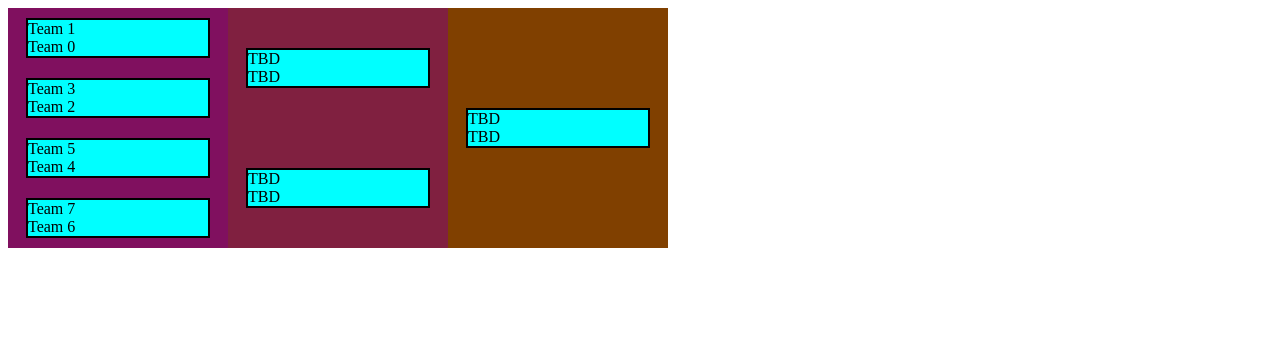
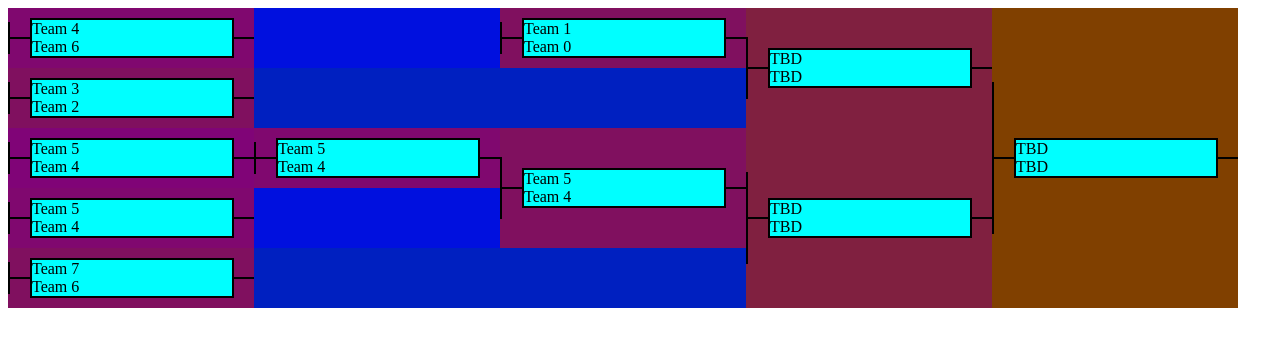
Before and after one commit to rosengrenen/react-bracket, a React (Create React App) app: page / in a window 1280 px wide. Shown: the top 346 px of the page. Built offline with nearby package versions, Linux system fonts and the light colour scheme.

Commit message:
added some more matches and lines

```diff
--- a/src/components/app.tsx
+++ b/src/components/app.tsx
@@ -11,8 +11,15 @@ interface Match {
 
 const matches: Match[] = [
 	{
+		id: '-1',
+		leftParentId: null,
+		rightParentId: null,
+		leftTeamId: '6',
+		rightTeamId: '4',
+	},
+	{
 		id: '0',
-		leftParentId: null,
+		leftParentId: '-1',
 		rightParentId: null,
 		leftTeamId: '0',
 		rightTeamId: '1',
@@ -26,8 +33,8 @@ const matches: Match[] = [
 	},
 	{
 		id: '2',
-		leftParentId: null,
-		rightParentId: null,
+		leftParentId: '10',
+		rightParentId: '100',
 		leftTeamId: '4',
 		rightTeamId: '5',
 	},
@@ -58,6 +65,27 @@ const matches: Match[] = [
 		rightParentId: '4',
 		leftTeamId: null,
 		rightTeamId: null,
+	},
+	{
+		id: '10',
+		leftParentId: null,
+		rightParentId: null,
+		leftTeamId: '4',
+		rightTeamId: '5',
+	},
+	{
+		id: '100',
+		leftParentId: null,
+		rightParentId: '1000',
+		leftTeamId: '4',
+		rightTeamId: '5',
+	},
+	{
+		id: '1000',
+		leftParentId: null,
+		rightParentId: null,
+		leftTeamId: '4',
+		rightTeamId: '5',
 	},
 ];
 
--- a/src/components/bracket.tsx
+++ b/src/components/bracket.tsx
@@ -36,18 +36,20 @@ const Bracket: React.FC<Props> = ({ bracket }) => {
 			<div
 				style={{
 					background: 'rgba(255, 0, 0, 0.5)',
-					width: '200px',
 					flexShrink: 0,
 					display: 'flex',
 					justifyContent: 'center',
 					alignItems: 'center',
-					padding: '10px',
+					padding: '10px 0',
 				}}
 			>
-				<div style={{ width: '180px', background: 'cyan', border: '2px solid black' }}>
+				<div style={{ width: '2px', height: 'calc(50% + 12px)', background: 'black' }} />
+				<div style={{ width: '20px', height: '2px', background: 'black' }} />
+				<div style={{ width: '200px', background: 'cyan', border: '2px solid black' }}>
 					<div>{bracket.rightTeam ? bracket.rightTeam.name : 'TBD'}</div>
 					<div>{bracket.leftTeam ? bracket.leftTeam.name : 'TBD'}</div>
 				</div>
+				<div style={{ width: '20px', height: '2px', background: 'black' }} />
 			</div>
 		</div>
 	);
```
